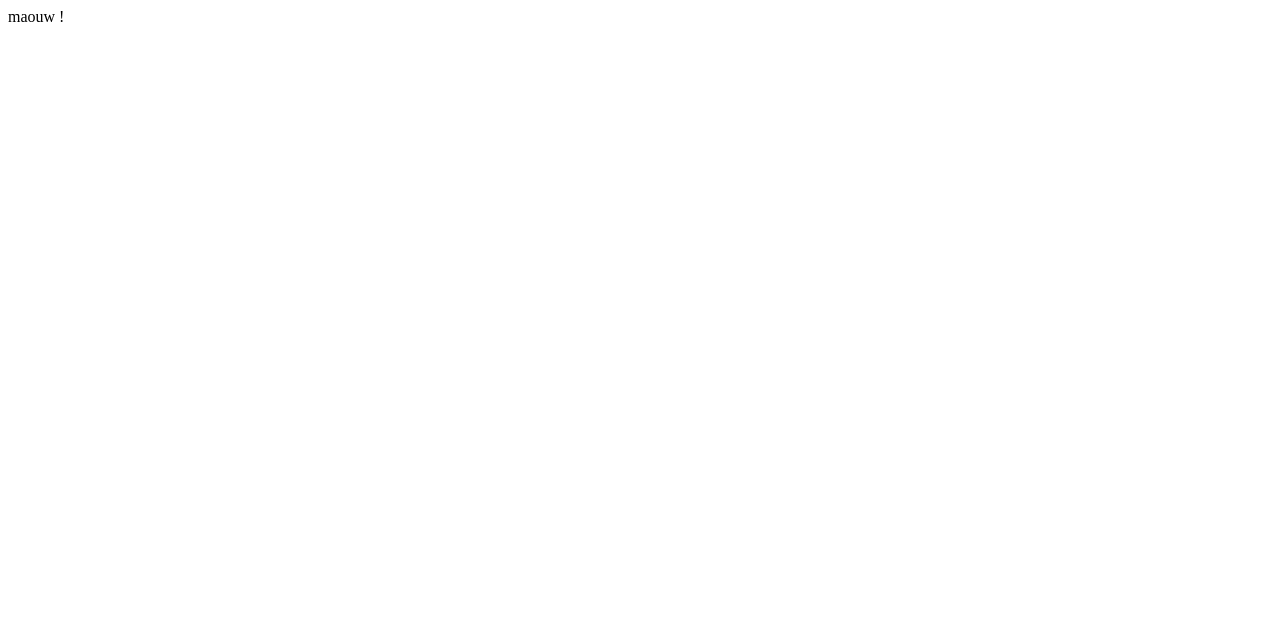
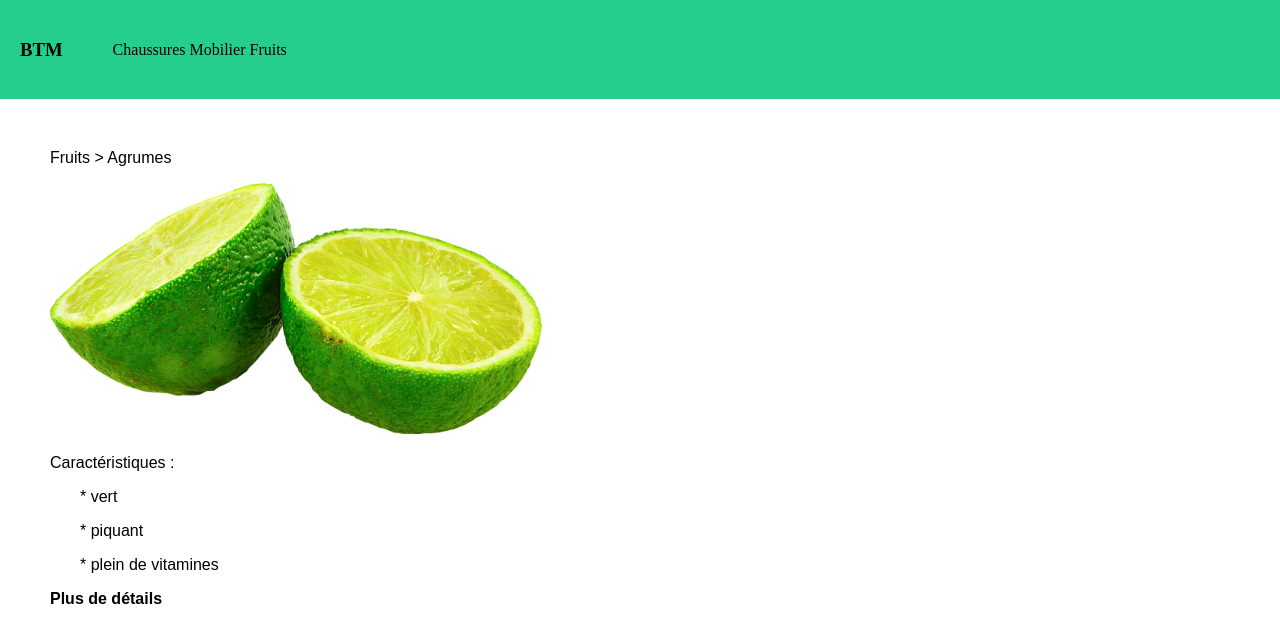
Before and after one commit to celia-hbre/Projet-Integration-WEB, a plain HTML site: page index.html in a window 1280 px wide. Drawn offline with Linux system fonts and the light colour scheme.

Commit message:
Add files via upload

```diff
--- /dev/null
+++ b/Style/style.css
@@ -0,0 +1,35 @@
+body{
+    margin: 0%;
+}
+
+.haut{
+    display: flex;
+    align-items: center;
+    background-color: rgb(37, 206, 141);
+    padding: 20px;
+    margin-right: auto;
+    margin-left: auto;
+}
+
+h3{
+    padding-right:50px ;
+}
+
+img{
+    width: 40%;
+}
+.contenu{
+    margin-top: 50px;
+    margin-left: 50px;
+    justify-content: flex-start;
+    font-family: Arial, Helvetica, sans-serif;
+}
+
+.liste{
+    margin-left: 30px;
+}
+
+.plus{
+    font-weight: bold;
+
+}
--- a/index.html
+++ b/index.html
@@ -3,9 +3,28 @@
 <head>
     <meta charset="UTF-8">
     <meta name="viewport" content="width=device-width, initial-scale=1.0">
-    <title>Document</title>
+    <title>TP1</title>
+    <link rel="stylesheet" href="Style/style.css">
 </head>
 <body>
-    maouw !
+    <div class="haut">
+        <h3>BTM</h3>
+        Chaussures
+        Mobilier
+        Fruits
+    </div>
+    <div class="contenu">
+        <p>Fruits > Agrumes</p>
+        <img src="images/citron.png" alt="citron">
+        <p>Caractéristiques :</p>
+        <div class="liste">
+            <p>* vert</p>
+            <p>* piquant</p>
+            <p>* plein de vitamines</p>
+        </div>
+        <div class="plus">
+            <p> Plus de détails</p>
+        </div>
+    </div>
 </body>
 </html>
```
Also changed, not shown: images/citron.png (added).
